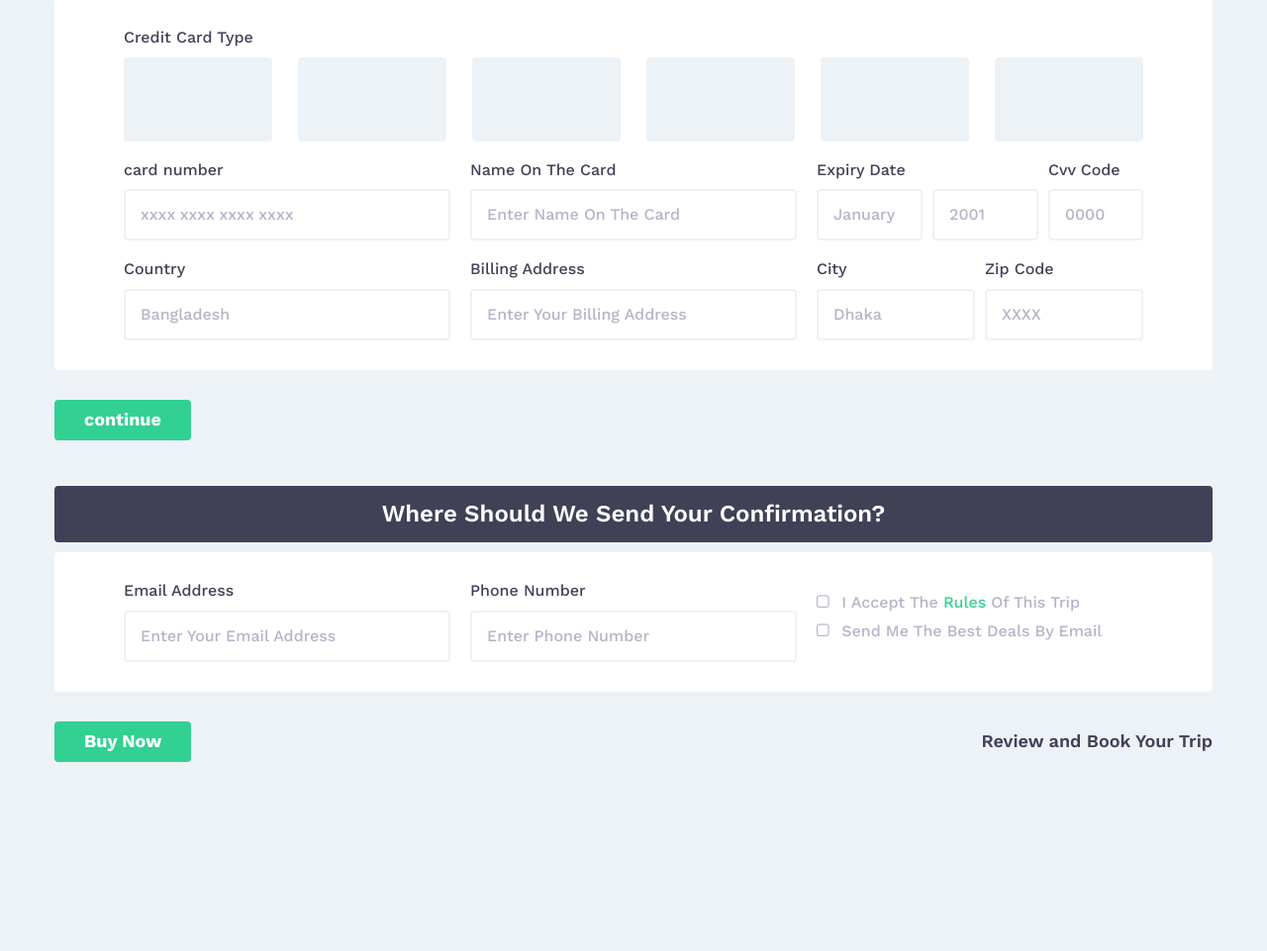
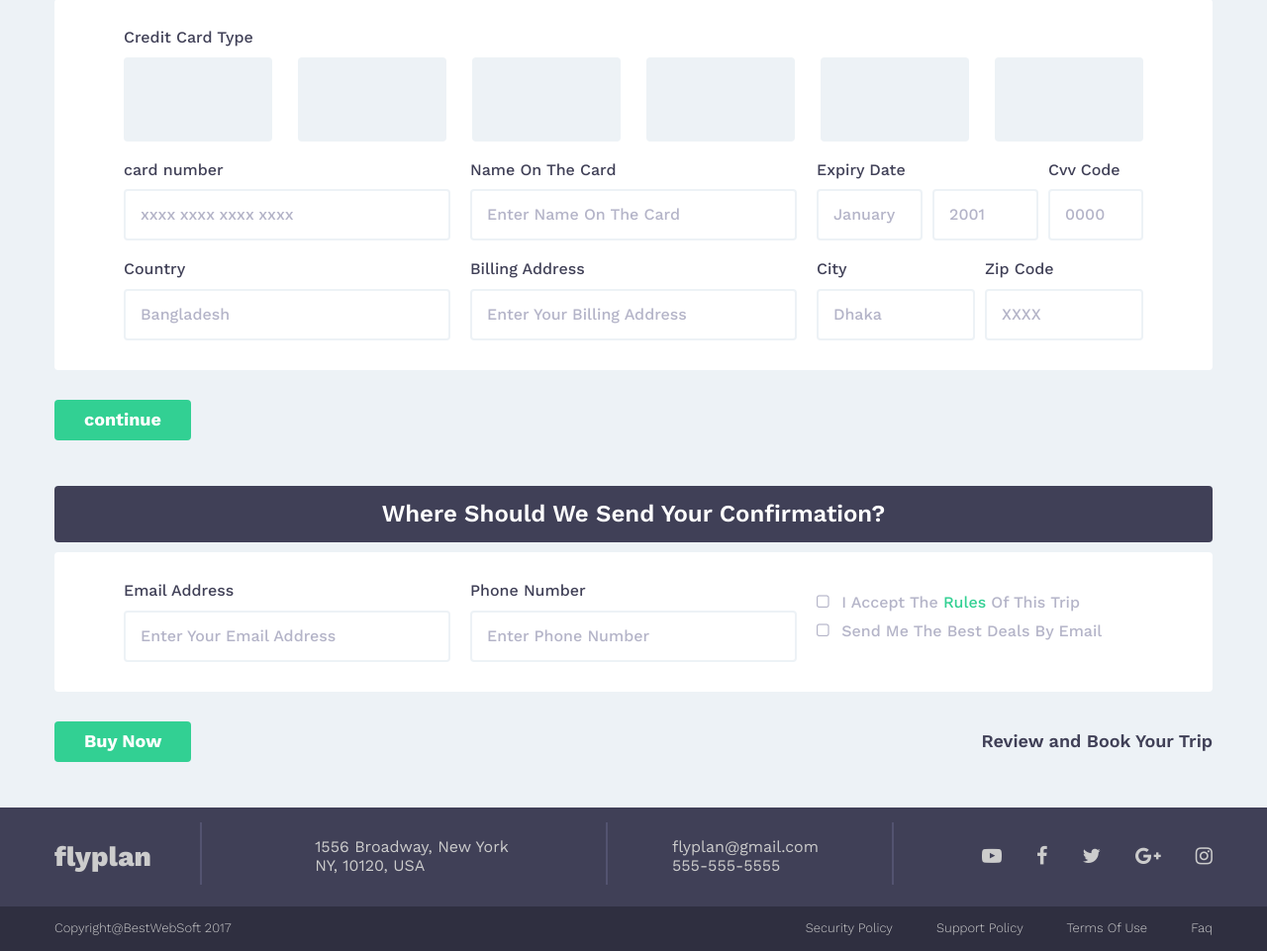
Before and after one commit to Ekram70/flyplan, a plain HTML site: page index.html in a window 1280 px wide. Shown: the part 3492-4453 px from the top of the page at 99% size. Before the commit the page ends 4308 px from the top, so only its background shows below. Drawn offline with nearby package versions, Linux system fonts and the light colour scheme.

Commit message:
footer section done

```diff
--- /dev/null
+++ b/css/_footer.scss
@@ -0,0 +1,88 @@
+.footer {
+  color: $whiteColor;
+  margin-bottom: 0;
+}
+
+.footer-top {
+  background-color: $primaryColor;
+  color: $smTextColor;
+  .container {
+    display: flex;
+    justify-content: space-between;
+    align-items: stretch;
+    padding: 15px 0;
+    & > *:not(:last-child) {
+      position: relative;
+      &::after {
+        content: "";
+        position: absolute;
+        top: 0;
+        left: 150%;
+        width: 2px;
+        height: 90%;
+        background-color: $bgColor3;
+      }
+    }
+  }
+}
+
+.footer-logo {
+  h1 {
+    font-size: $fz-28;
+    font-weight: $fontWeightExtraBold;
+  }
+}
+
+.footer-address,
+.footer-mail {
+  address {
+    font-size: $fz-16;
+    font-weight: $fontWeightRegular;
+    height: 100%;
+    display: flex;
+    flex-direction: column;
+    justify-content: center;
+    span {
+      display: block;
+    }
+  }
+}
+
+.footer-follow {
+  font-size: $fz-20;
+  a:not(:last-child) {
+    margin-right: 35px;
+  }
+  a:hover {
+    color: $secondaryColor;
+  }
+
+  .social-btn {
+    display: flex;
+    height: 100%;
+    align-items: center;
+  }
+}
+
+.footer-bottom {
+  background-color: $bgColor6;
+  color: $smTextColor;
+  font-size: $fz-13;
+  font-weight: $fontWeightLight;
+  .container {
+    display: flex;
+    justify-content: space-between;
+    align-items: center;
+    padding: 15px 0 15px 0;
+  }
+
+  .policy {
+    text-transform: capitalize;
+    a:not(:last-child) {
+      margin-right: 40px;
+    }
+    a:hover {
+      color: $whiteColor;
+    }
+  }
+}
--- a/css/_variables.scss
+++ b/css/_variables.scss
@@ -28,6 +28,7 @@ $bgColor2: #f6fbff;
 $bgColor3: #535370;
 $bgColor4: #d3dfe5;
 $bgColor5: #bfbfd0;
+$bgColor6: #2f2f40;
 $smTextColor: #cccccc;
 $smTextColor2: #b4b4c8;
 $whiteColor: #ffffff;
--- a/css/style.scss
+++ b/css/style.scss
@@ -12,3 +12,4 @@
 @import "travelling";
 @import "pay";
 @import "confirmation";
+@import "footer";
--- a/index.html
+++ b/index.html
@@ -1215,5 +1215,48 @@
       </div>
     </section>
 
+    <footer class="section footer">
+      <div class="footer-top">
+        <div class="container">
+          <div class="footer-logo">
+            <h1 class="brand-name"><a href="#">flyplan</a></h1>
+          </div>
+          <div class="footer-address">
+            <address>
+              <span>1556 Broadway, New York</span>
+              <span>NY, 10120, USA</span>
+            </address>
+          </div>
+          <div class="footer-mail">
+            <address>
+              <span>flyplan@gmail.com</span>
+              <span>555-555-5555</span>
+            </address>
+          </div>
+          <div class="footer-follow">
+            <div class="social-btn">
+              <a href="#"><i class="fa fa-youtube-play"></i></a>
+              <a href="#"><i class="fa fa-facebook"></i></a>
+              <a href="#"><i class="fa fa-twitter"></i></a>
+              <a href="#"><i class="fa fa-google-plus"></i></a>
+              <a href="#"><i class="fa fa-instagram"></i></a>
+            </div>
+          </div>
+        </div>
+      </div>
+      <div class="footer-bottom">
+        <div class="container">
+          <div class="copyright">
+            <span>Copyright@BestWebSoft 2017</span>
+          </div>
+          <div class="policy">
+            <a href="#"><span>security policy</span></a>
+            <a href="#"><span>support policy</span></a>
+            <a href="#"><span>terms of use</span></a>
+            <a href="#"><span>faq</span></a>
+          </div>
+        </div>
+      </div>
+    </footer>
   </body>
 </html>
```
Also changed, not shown: css/style.css.
